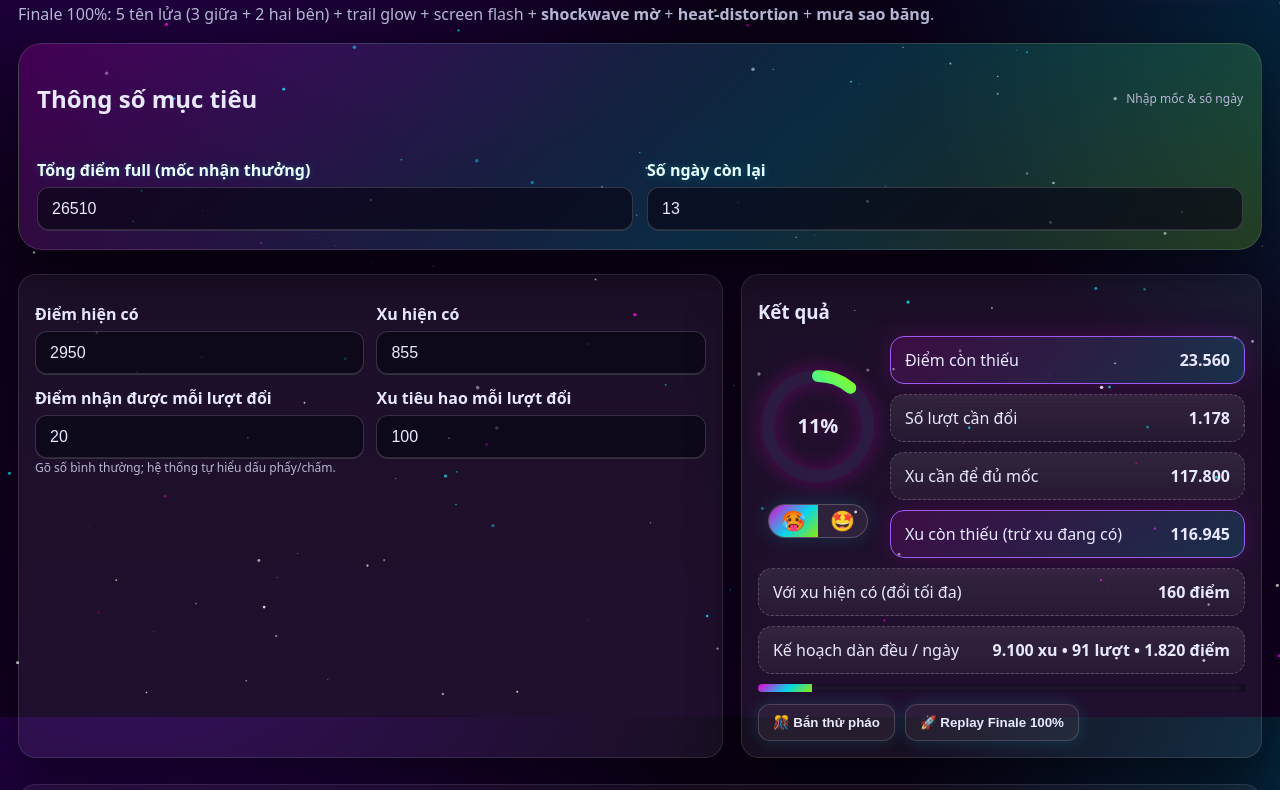
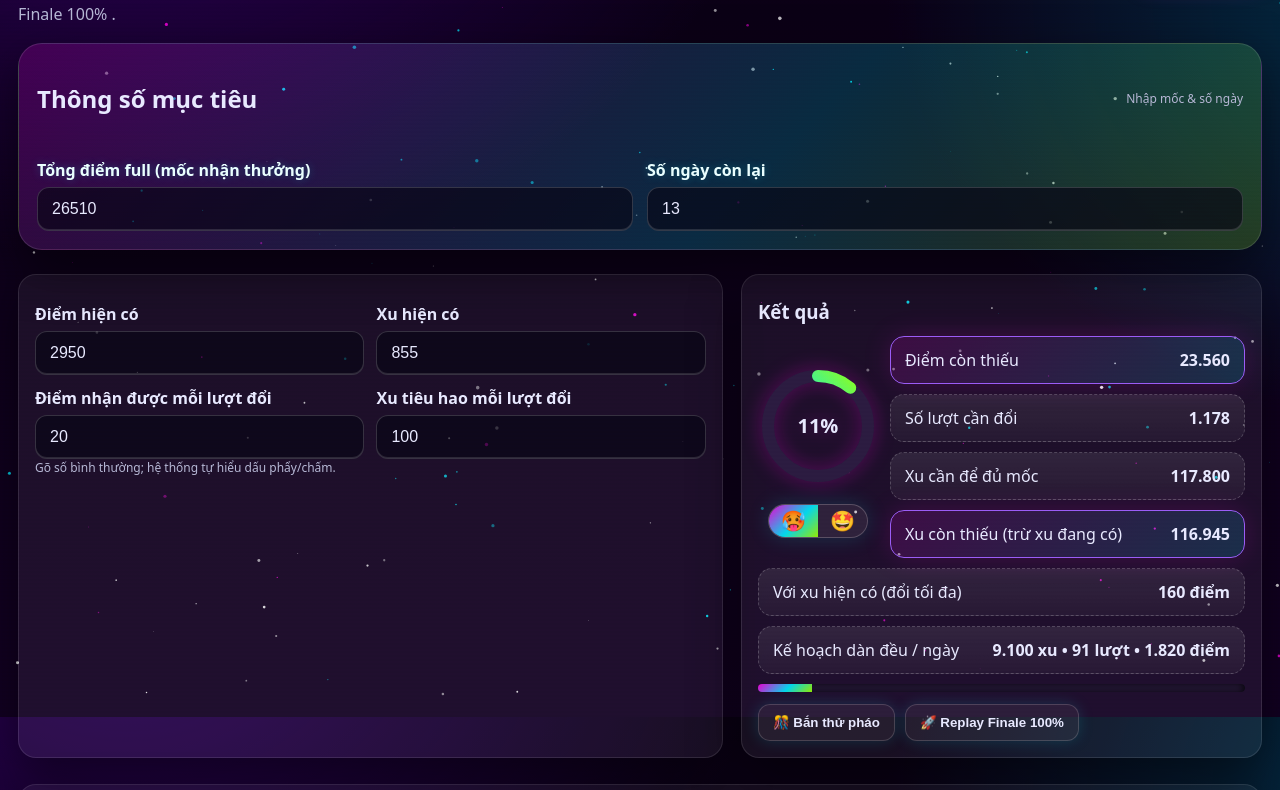
Before and after one commit to CoderSleeper/checklist, a plain HTML site: page index.html in a window 1280 px wide. Shown: the part 83-873 px from the top of the page. Drawn offline with Linux system fonts and the light colour scheme.

Commit message:
Update index.html
Signed-off-by: caculator <ngohau116688@gmail.com>

```diff
--- a/index.html
+++ b/index.html
@@ -3,7 +3,7 @@
 <head>
   <meta charset="UTF-8" />
   <meta name="viewport" content="width=device-width, initial-scale=1" />
-  <title>Planner Đổi Xu → Điểm — v7.3d Rocket Finale • Ultra (Complete Banner • Regex Fixed)</title>
+  <title>Planner Đổi Xu → Điểm — v7.3d • Ultra (Complete Banner • Regex Fixed)</title>
   <style>
     :root{
       --bg:#0a0014; --bg2:#120021;
@@ -115,7 +115,7 @@
       <button class="btn" id="copyBtn">Copy kế hoạch</button>
     </div>
   </header>
-  <div class="sub">Finale 100%: 5 tên lửa (3 giữa + 2 hai bên) + trail glow + screen flash + <b>shockwave mờ</b> + <b>heat‑distortion</b> + <b>mưa sao băng</b>.</div>
+  <div class="sub">Finale 100% </b>.</div>
 
   <section class="hero">
     <div class="title">
```
